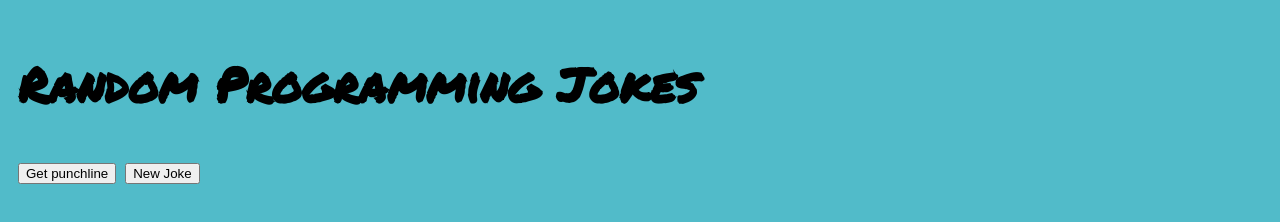
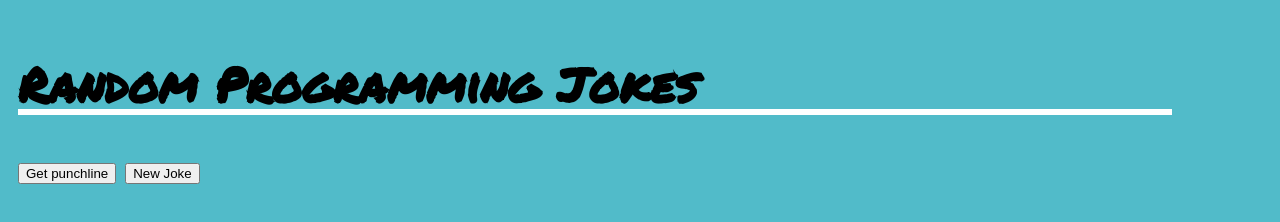
Before and after one commit to SolomanGarcia/random-jokes-js, a plain HTML site: page index.html in a window 1280 px wide. Drawn offline with Linux system fonts and the light colour scheme.

Commit message:
add styling

```diff
--- a/index.css
+++ b/index.css
@@ -6,3 +6,16 @@ body {
   font-size: 1.5rem;
   padding: 10px 100px 10px 10px;
 }
+
+h1 {
+  position: relative;
+}
+h1::before {
+  content: '';
+  position: absolute;
+  height: 6px;
+  width: 100%;
+  background: white;
+  bottom: 4px;
+  z-index: -1;
+}
```
